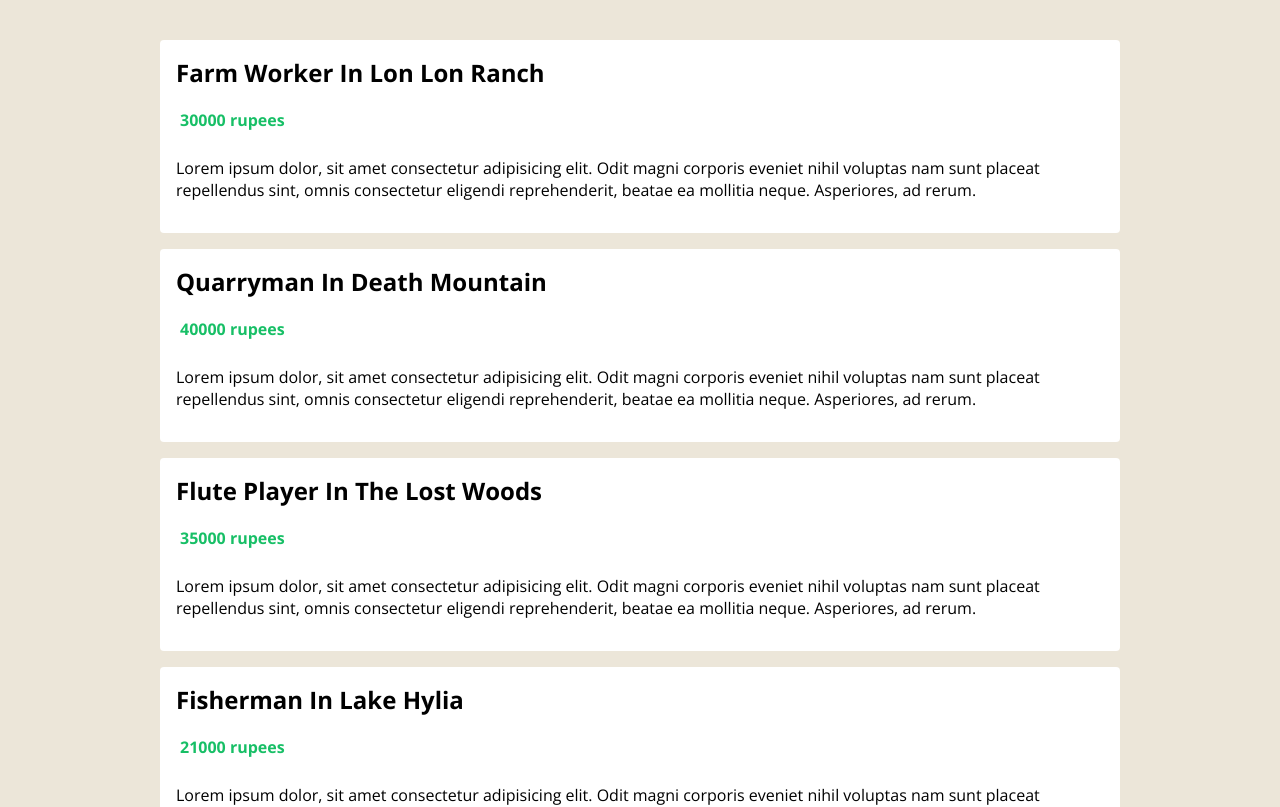
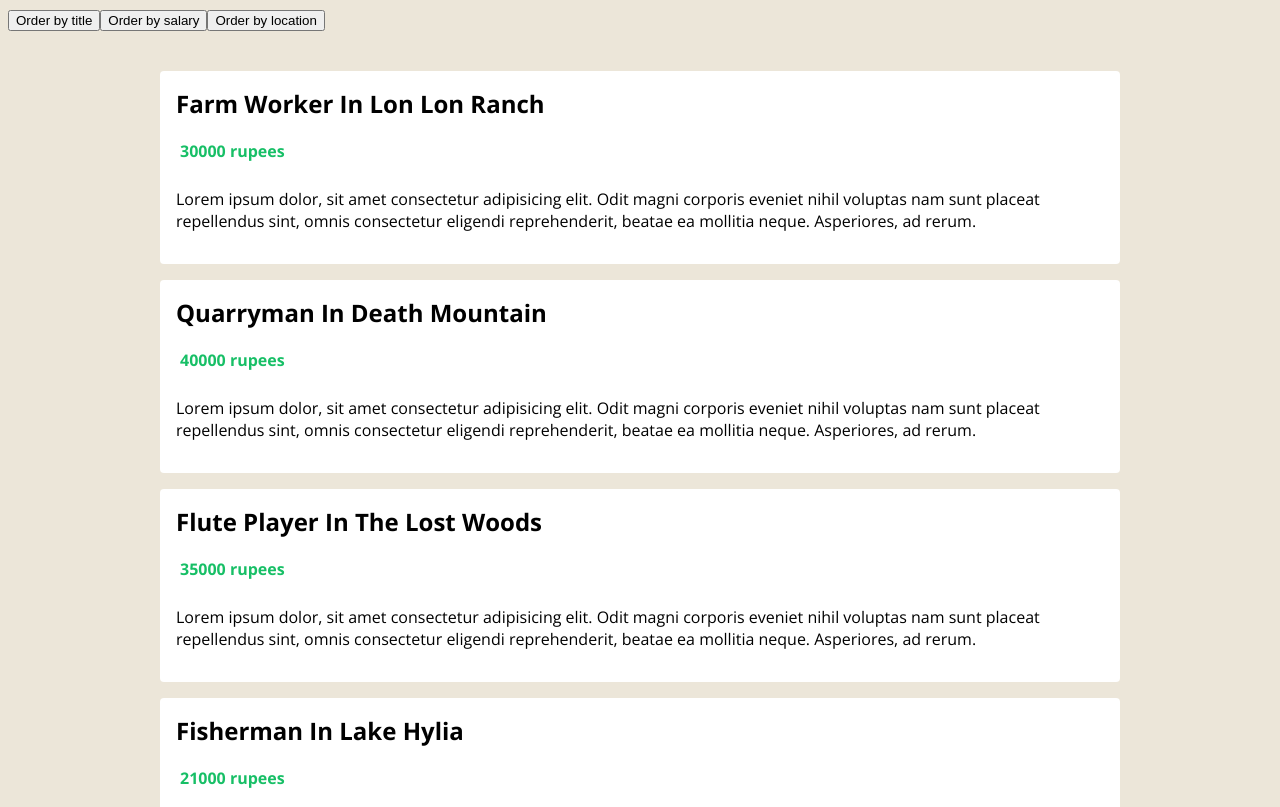
Before and after one commit to drummer-Yurii/hyrule-jobs, a Vue app: page / in a window 1280 px wide. Shown: the top 807 px of the page. Built offline with nearby package versions, Linux system fonts and the light colour scheme.

Commit message:
create OrderTerm type & func for click on btn

```diff
--- a/src/App.vue
+++ b/src/App.vue
@@ -1,5 +1,8 @@
 <template>
   <div class="app">
+    <button @click="handleClick('title')">Order by title</button>
+    <button @click="handleClick('salary')">Order by salary</button>
+    <button @click="handleClick('location')">Order by location</button>
     <JobList :jobs="jobs" />
   </div>
 </template>
@@ -8,6 +11,7 @@
 import { defineComponent, ref } from 'vue';
 import JobList from './components/JobList.vue';
 import Job from './types/job';
+import OrderTerm from './types/OrderTerm';
 
 export default defineComponent({
   name: 'App',
@@ -21,7 +25,13 @@
       { title: 'prison guard', location: 'gerudo vallery', salary: 32000, id: '5' },
     ])
 
-    return {jobs}
+    const order = ref<OrderTerm>('title')
+
+    const handleClick = (term: OrderTerm) => {
+      order.value = term
+    }
+
+    return {jobs, handleClick}
   }
 });
 </script>
--- /dev/null
+++ b/src/types/OrderTerm.ts
@@ -0,0 +1,3 @@
+type OrderTerm = 'location' | 'title' | 'salary'
+
+export default OrderTerm
```
